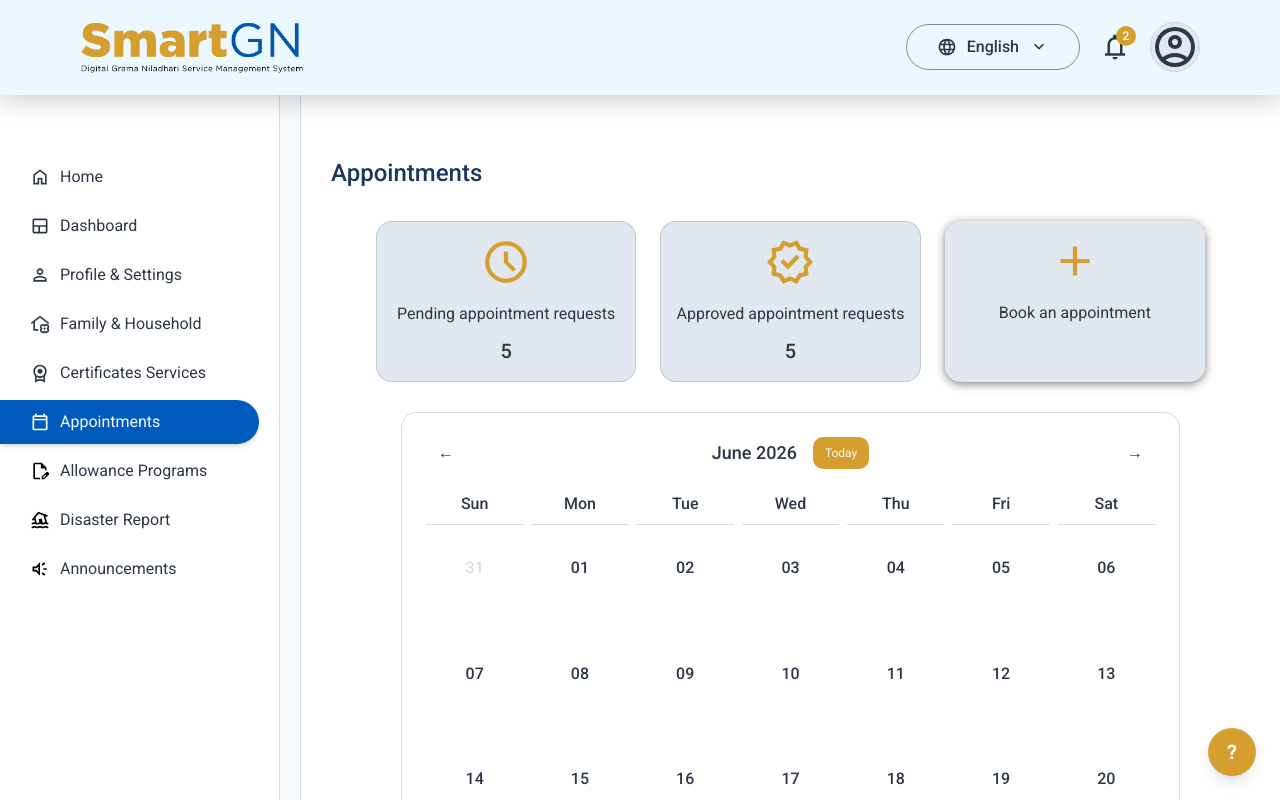
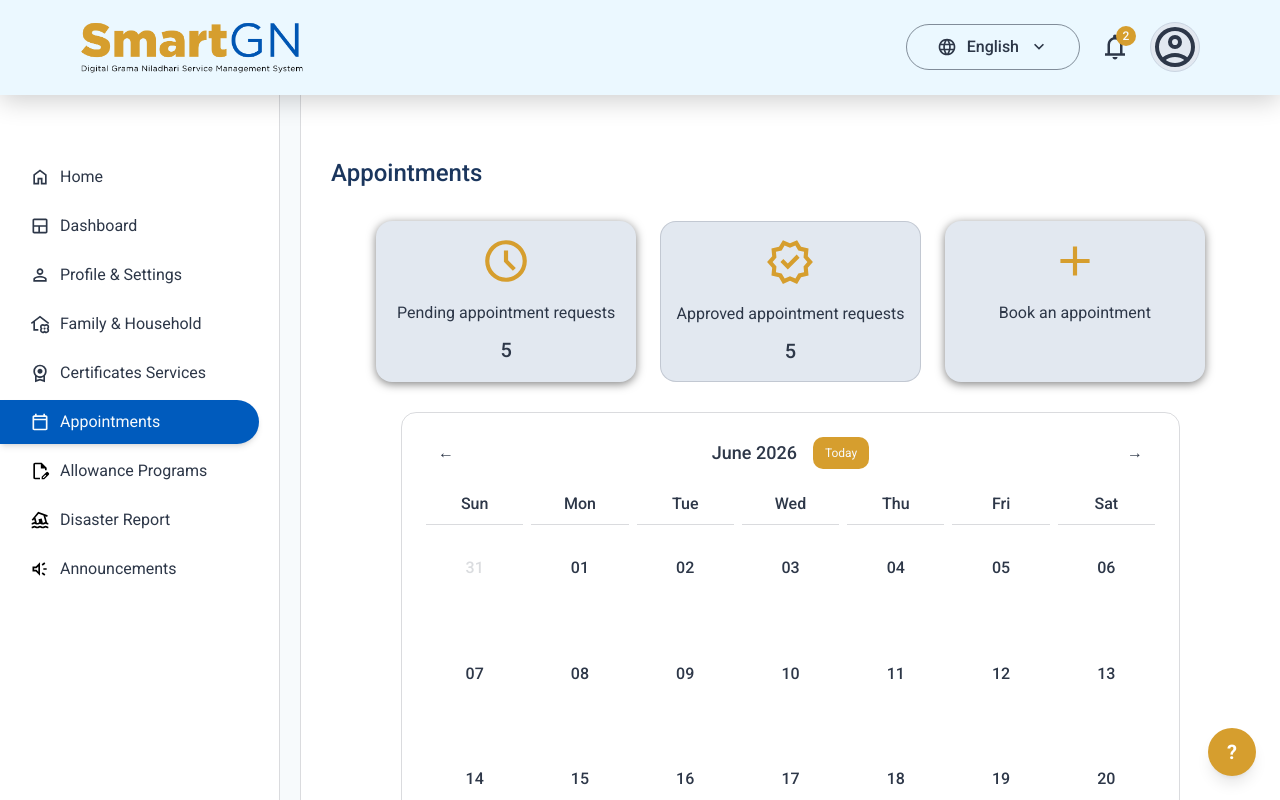
Before and after one commit to Mogith-Code/SmartGN-Digital-GN-Service-Management-System, a React (Vite) app in the folder SmartGN/: page /RAppointment in a window 1280 px wide. Shown: the top 800 px of the page. Built offline with nearby package versions, Linux system fonts and the light colour scheme.

Commit message:
Update Pending appointment requests card

```diff
--- a/SmartGN/src/Components/AppointmentsPage/CardLayout.jsx
+++ b/SmartGN/src/Components/AppointmentsPage/CardLayout.jsx
@@ -9,13 +9,13 @@ function CardLayout() {
   const navigate = useNavigate();
   return (
     <>
-      <div className="bg-[#E2E8F0] gap-[15px] rounded-2xl border border-[#2D37482D] p-[15px] flex flex-col items-center">
+      <div
+        className="bg-[#E2E8F0] gap-[15px] rounded-2xl p-[15px] flex flex-col items-center shadow-[0px_2px_10px_rgba(0,0,0,0.5)] hover:shadow-[0px_2px_15px_rgba(0,0,0,0.6)] cursor-pointer"
+        onClick={() => navigate("/RAppointment/PendingAppointmentRequests")}
+      >
         <img src={pendingIcon} alt="pendingIcon" className="w-[50px]" />
 
-        <div
-          className="flex flex-col gap-[10px] items-center"
-          onClick={() => navigate("/RAppointment/PendingAppointmentRequests")}
-        >
+        <div className="flex flex-col gap-[10px] items-center">
           <span className="text-[16px] font-regular text-[#2D3748]">
             Pending appointment requests
           </span>
```
